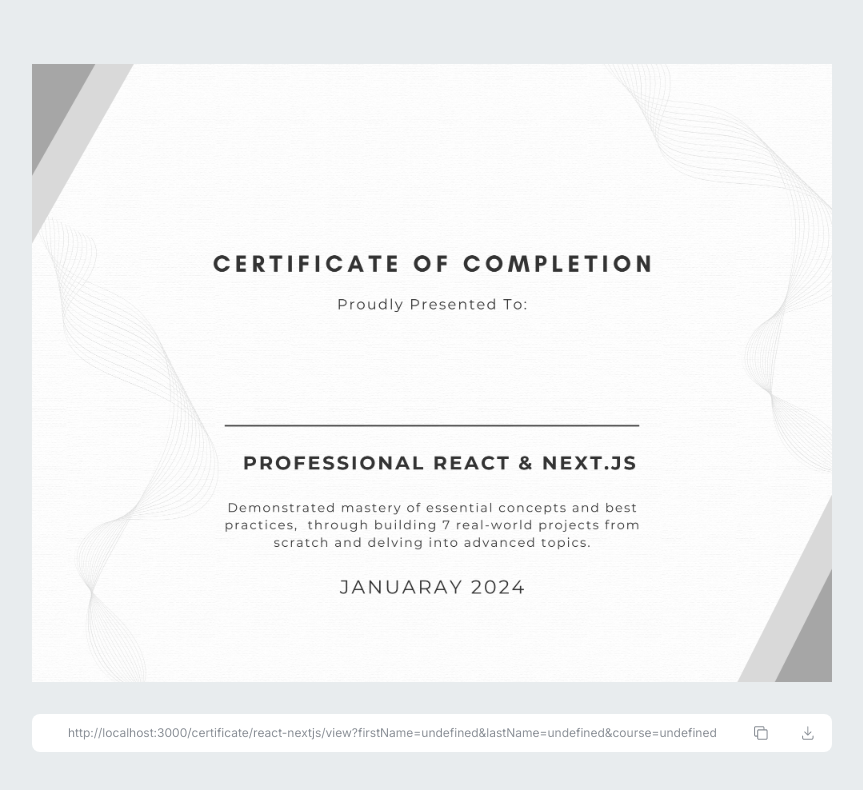
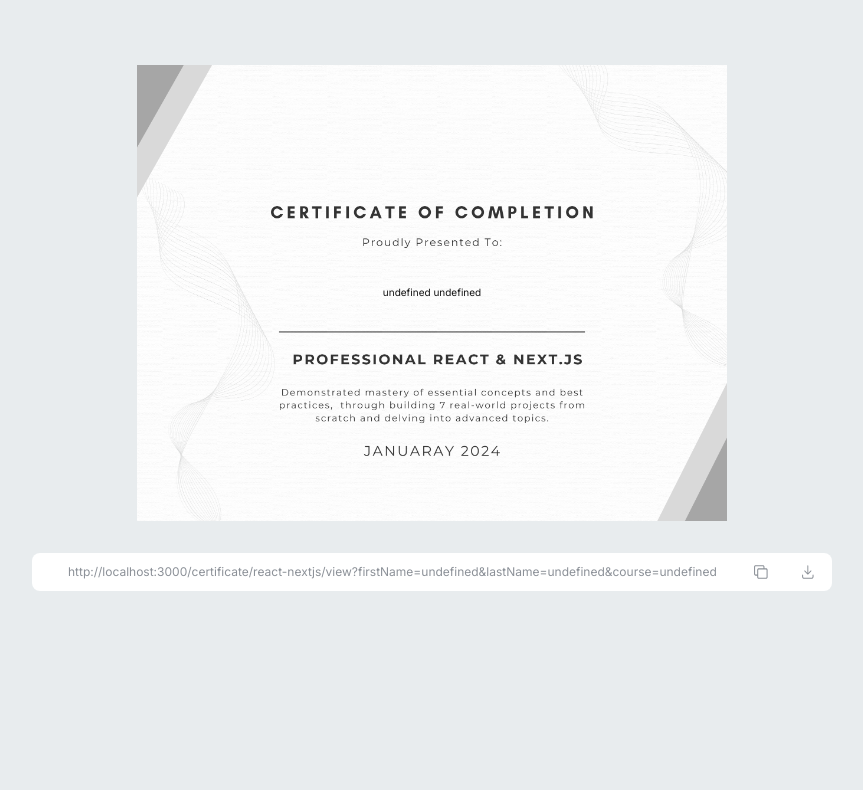
Before and after one commit to iyilmaz24/CertificateGenerator, a Next.js app: page /certificate/react-nextjs/view in a window 1280 px wide. Shown: the top 790 px of the page, without its empty margins (208-1071 px from the left). Built offline with nearby package versions, Linux system fonts and the light colour scheme.

Commit message:
add print functionality, comments for clarity, properly handle URL params

```diff
--- a/src/app/certificate/_components/download-button.tsx
+++ b/src/app/certificate/_components/download-button.tsx
@@ -1,3 +1,5 @@
+"use client";
+
 import { Button } from "@/components/ui/button";
 import { DownloadIcon } from "@radix-ui/react-icons";
 
@@ -9,7 +11,7 @@
   iconButtonStyles,
 }: DownloadButtonProps) {
   return (
-    <Button asChild>
+    <Button asChild onClick={() => window.print()}>
       <DownloadIcon
         className={iconButtonStyles}
         width={"1rem"}
--- a/src/app/certificate/react-nextjs/generate/page.tsx
+++ b/src/app/certificate/react-nextjs/generate/page.tsx
@@ -19,8 +19,6 @@
     const newSearchParams = new URLSearchParams({
       ...searchParams,
     });
-
-    console.log(`${VIEW_URL}?${newSearchParams.toString()}`);
 
     router.replace(`${VIEW_URL}?${newSearchParams.toString()}`);
   };
--- a/src/app/certificate/react-nextjs/view/page.tsx
+++ b/src/app/certificate/react-nextjs/view/page.tsx
@@ -23,12 +23,35 @@
   return (
     <main className="vw-100 vh-100 flex flex-column items-center">
       <div
-        className="w-90 h-90 flex flex-column justify-center items-center"
-        style={{ maxWidth: "min(800px, 95%)", height: "auto" }} // critical to scaling/resizing
+        className="w-90 h-90 flex flex-column justify-center items-center" // w-90, h-90 for natural padding
+        style={{ maxWidth: "min(800px, 95%)", height: "74%" }} // 1.0 x 0.95 = 0.95
+        // 0.7725 x 0.95 = 0.733875, allows certificate resizing when window is resizing
       >
-        <img className="ma4 mt5" src={cert_background.src} alt="Certificate" />
+        <div
+          id="section-to-print"
+          className="flex flex-col justify-center items-center ma4 mt5"
+          style={{
+            backgroundImage: `url(${cert_background.src})`,
+            minWidth: "100%", // 2000px / 2000px = 1
+            minHeight: "77%", // 1545px / 2000px = 0.7725
+            backgroundSize: "contain", // contain, so that the image is resized to fit container
+            backgroundRepeat: "no-repeat",
+            backgroundPosition: "center",
+          }}
+        >
+          <span
+            style={{
+              fontSize: "10px",
+            }}
+          >
+            {firstName + " " + lastName}
+          </span>
+        </div>
 
-        <div className="flex justify-between items-center f7 w-100">
+        <div
+          id="section-to-exclude"
+          className="flex justify-between items-center f7 w-100"
+        >
           <span
             className="w-100 placeholder br3 tc
             flex justify-between items-center"
--- a/src/app/styles.scss
+++ b/src/app/styles.scss
@@ -57,3 +57,28 @@
   content: "Congratulations!";
   font-size: 0.9rem;
 }
+
+// style rules for printing the certificate
+@media print {
+  #section-to-print {
+    visibility: visible;
+    position: center;
+    left: 0;
+    top: 0;
+  }
+  #section-to-exclude {
+    display: none;
+  }
+}
+@page {
+  size: fit-content;
+  margin: 0;
+}
+.print-certificate {
+}
+* {
+  // allows to print background images by default (browser default is no background images)
+  -webkit-print-color-adjust: exact !important; /* Chrome, Safari 6 – 15.3, Edge */
+  color-scheme: exact !important; /* Firefox 48 – 96 */
+  print-color-adjust: exact !important; /* Firefox 97+, Safari 15.4+ */
+}
```
Also changed, not shown: src/page.tsx (deleted, +0 -7 lines).
